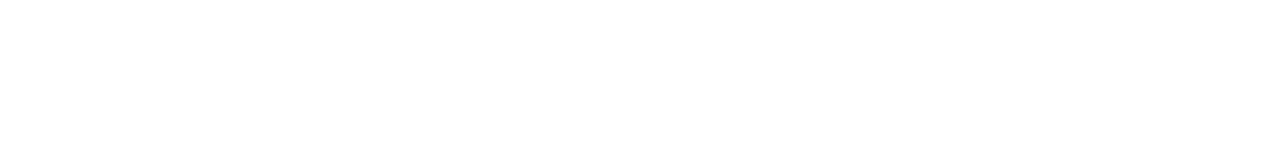
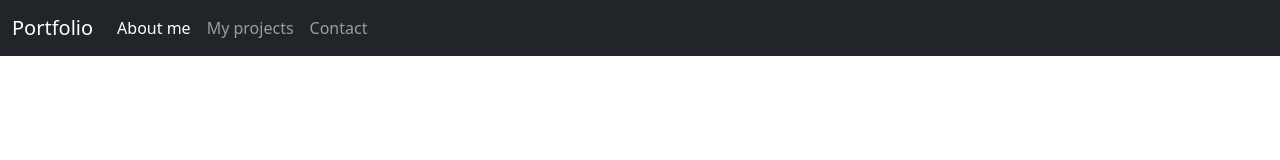
Before and after one commit to ZakariaYakoub/deploy-nodejs-app, a plain HTML site: page about.html in a window 1280 px wide. Drawn offline with nearby package versions, Linux system fonts and the light colour scheme.

Commit message:
adding the nav bar for each page

```diff
--- a/about.html
+++ b/about.html
@@ -1,12 +1,39 @@
-<!DOCTYPE html>
+<!doctype html>
 <html lang="en">
-<head>
-    <meta charset="UTF-8">
-    <meta http-equiv="X-UA-Compatible" content="IE=edge">
-    <meta name="viewport" content="width=device-width, initial-scale=1.0">
-    <title>Document</title>
-</head>
-<body>
+  <head>
+    <meta charset="utf-8">
+    <meta name="viewport" content="width=device-width, initial-scale=1">
+    <title>About Me</title>
+    <link href="https://cdn.jsdelivr.net/npm/bootstrap@5.2.1/dist/css/bootstrap.min.css" rel="stylesheet" integrity="sha384-iYQeCzEYFbKjA/T2uDLTpkwGzCiq6soy8tYaI1GyVh/UjpbCx/TYkiZhlZB6+fzT" crossorigin="anonymous">
+  </head>
+  <body>
 
-</body>
+    <section class = "home">
+      <nav class="navbar navbar-expand-lg navbar-dark bg-dark">
+        <div class="container-fluid">
+          <a class="navbar-brand" href="index.html">Portfolio</a>
+          <button class="navbar-toggler" type="button" data-bs-toggle="collapse" data-bs-target="#navbarSupportedContent" aria-controls="navbarSupportedContent" aria-expanded="false" aria-label="Toggle navigation">
+            <span class="navbar-toggler-icon"></span>
+          </button>
+          <div class="collapse navbar-collapse" id="navbarSupportedContent">
+            <ul class="navbar-nav me-auto mb-2 mb-lg-0">
+              <li class="nav-item">
+                <a class="nav-link active" aria-current="page" href="about.html">About me</a>
+              </li>
+              <li class="nav-item">
+                <a class="nav-link" href="project.html">My projects</a>
+              </li>
+              <li class="nav-item">
+                <a class="nav-link" href="about.html">Contact</a>
+              </li>
+            </ul>
+
+          </div>
+        </div>
+      </nav>
+
+    </section>
+
+    <script src="https://cdn.jsdelivr.net/npm/bootstrap@5.2.1/dist/js/bootstrap.bundle.min.js" integrity="sha384-u1OknCvxWvY5kfmNBILK2hRnQC3Pr17a+RTT6rIHI7NnikvbZlHgTPOOmMi466C8" crossorigin="anonymous"></script>
+  </body>
 </html>
```
Also changed, not shown: contact.html (+26 -0 lines), index.html (+26 -1 lines), project.html (+39 -0 lines).
